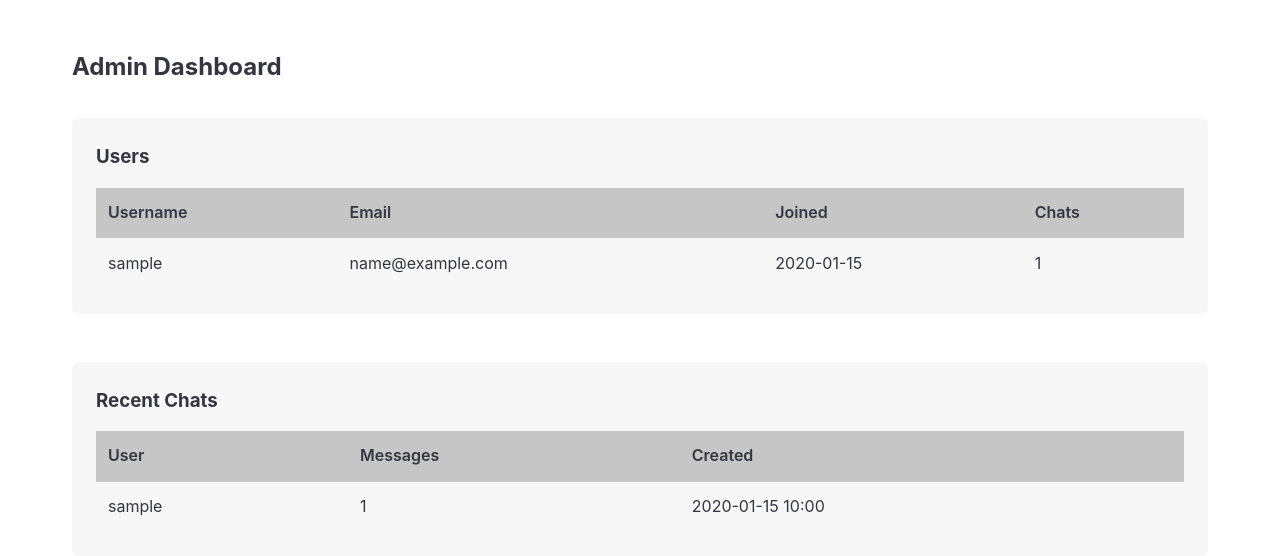
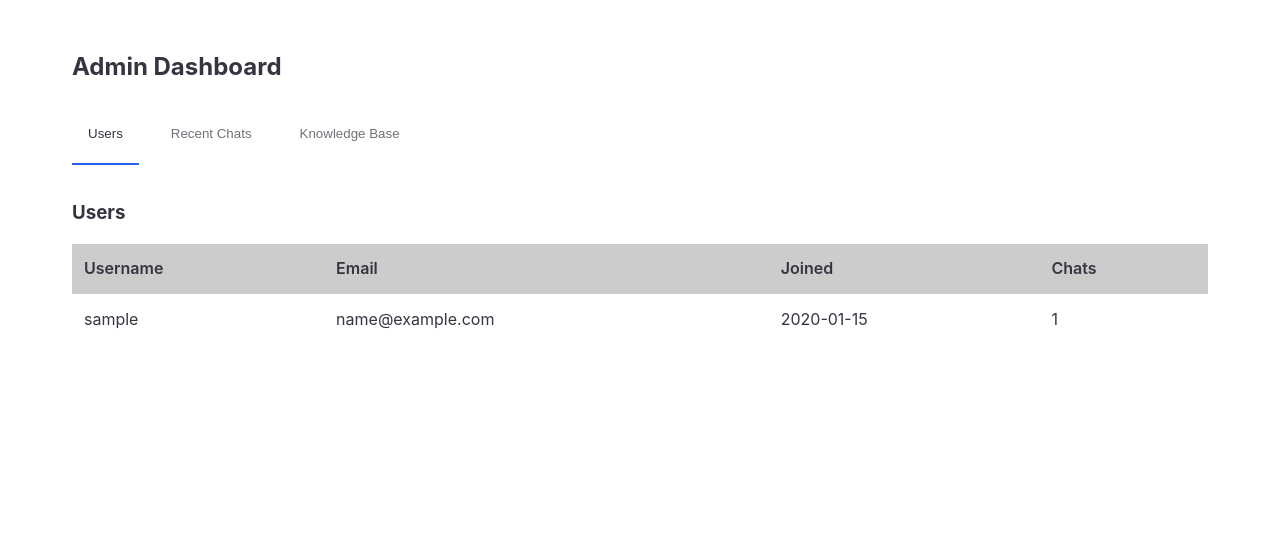
Before and after one commit to Bboyd59/chatryan, a Flask app: page /admin in a window 1280 px wide. Shown: the part 93-649 px from the top of the page. Run offline with Flask 3, Linux system fonts and the light colour scheme; a user stored in the database is signed in; tables that the repository leaves empty hold one stand-in row (values such as "Sample post").

Commit message:
Agent query: Can you please check if the admin panel now shows tabs for Users, Recent Chats, and Knowledge Base? The Knowledge Base tab should be empty but have an "Add New Entry" button.
Screenshot: https://storage.googleapis.com/screenshot-production-us-central1/8929778e-5396-459b-b19e-15e632699f10/684f0c78-041c-4f76-a562-6cd63ad0a37d.jpg

```diff
--- a/routes.py
+++ b/routes.py
@@ -1,6 +1,6 @@
 from flask import Blueprint, render_template, jsonify, request
 from flask_login import login_required, current_user
-from models import Chat, Message, User, db
+from models import Chat, Message, User, KnowledgeBase, db
 from claude_api import get_claude_response
 
 main_bp = Blueprint('main', __name__)
@@ -46,4 +46,5 @@ def admin():
 
     users = User.query.all()
     chats = Chat.query.all()
-    return render_template('admin.html', users=users, chats=chats)
+    knowledge_base = KnowledgeBase.query.order_by(KnowledgeBase.updated_at.desc()).all()
+    return render_template('admin.html', users=users, chats=chats, knowledge_base=knowledge_base)
--- a/static/css/style.css
+++ b/static/css/style.css
@@ -210,6 +210,65 @@ body {
     font-weight: 600;
     background-color: rgba(0, 0, 0, 0.2);
 }
+/* Tab styles */
+.tabs {
+    display: flex;
+    gap: 1rem;
+    margin-bottom: 2rem;
+    border-bottom: 1px solid rgba(255, 255, 255, 0.1);
+    padding-bottom: 1rem;
+}
+
+.tab-btn {
+    padding: 0.5rem 1rem;
+    border: none;
+    background: none;
+    color: var(--text-primary);
+    cursor: pointer;
+    position: relative;
+    opacity: 0.7;
+    transition: opacity 0.3s ease;
+}
+
+.tab-btn.active {
+    opacity: 1;
+}
+
+.tab-btn.active::after {
+    content: '';
+    position: absolute;
+    bottom: -1rem;
+    left: 0;
+    width: 100%;
+    height: 2px;
+    background-color: var(--accent);
+}
+
+.tab-content {
+    display: none;
+}
+
+.tab-content.active {
+    display: block;
+}
+
+.knowledge-actions {
+    margin-bottom: 1rem;
+}
+
+.btn-small {
+    padding: 0.25rem 0.5rem;
+    font-size: 0.875rem;
+    margin: 0 0.25rem;
+}
+
+.btn-small.delete {
+    background-color: #ef4444;
+}
+
+.btn-small.delete:hover {
+    background-color: #dc2626;
+}
 
 @keyframes fadeIn {
     from { opacity: 0; transform: translateY(10px); }
--- a/templates/admin.html
+++ b/templates/admin.html
@@ -4,7 +4,13 @@
 <div class="admin-panel">
     <h2>Admin Dashboard</h2>
 
-    <section class="users-section">
+    <div class="tabs">
+        <button class="tab-btn active" onclick="openTab(event, 'users')">Users</button>
+        <button class="tab-btn" onclick="openTab(event, 'chats')">Recent Chats</button>
+        <button class="tab-btn" onclick="openTab(event, 'knowledge')">Knowledge Base</button>
+    </div>
+
+    <div id="users" class="tab-content active">
         <h3>Users</h3>
         <table>
             <thead>
@@ -26,9 +32,9 @@
                 {% endfor %}
             </tbody>
         </table>
-    </section>
+    </div>
 
-    <section class="chats-section">
+    <div id="chats" class="tab-content">
         <h3>Recent Chats</h3>
         <table>
             <thead>
@@ -48,6 +54,72 @@
                 {% endfor %}
             </tbody>
         </table>
-    </section>
+    </div>
+
+    <div id="knowledge" class="tab-content">
+        <h3>Knowledge Base</h3>
+        <div class="knowledge-actions">
+            <button class="btn" onclick="showAddKnowledgeForm()">Add New Entry</button>
+        </div>
+        <table>
+            <thead>
+                <tr>
+                    <th>Title</th>
+                    <th>Created</th>
+                    <th>Last Updated</th>
+                    <th>Actions</th>
+                </tr>
+            </thead>
+            <tbody>
+                {% for entry in knowledge_base %}
+                <tr>
+                    <td>{{ entry.title }}</td>
+                    <td>{{ entry.created_at.strftime('%Y-%m-%d') }}</td>
+                    <td>{{ entry.updated_at.strftime('%Y-%m-%d') }}</td>
+                    <td>
+                        <button class="btn-small" onclick="editEntry({{ entry.id }})">Edit</button>
+                        <button class="btn-small delete" onclick="deleteEntry({{ entry.id }})">Delete</button>
+                    </td>
+                </tr>
+                {% endfor %}
+            </tbody>
+        </table>
+    </div>
 </div>
+
+<script>
+function openTab(evt, tabName) {
+    var i, tabContent, tabBtns;
+
+    tabContent = document.getElementsByClassName("tab-content");
+    for (i = 0; i < tabContent.length; i++) {
+        tabContent[i].classList.remove("active");
+    }
+
+    tabBtns = document.getElementsByClassName("tab-btn");
+    for (i = 0; i < tabBtns.length; i++) {
+        tabBtns[i].classList.remove("active");
+    }
+
+    document.getElementById(tabName).classList.add("active");
+    evt.currentTarget.classList.add("active");
+}
+
+function showAddKnowledgeForm() {
+    // TODO: Implement knowledge base form
+    alert("Add knowledge base entry form will be implemented here");
+}
+
+function editEntry(id) {
+    // TODO: Implement edit functionality
+    alert("Edit functionality will be implemented for entry " + id);
+}
+
+function deleteEntry(id) {
+    if (confirm("Are you sure you want to delete this entry?")) {
+        // TODO: Implement delete functionality
+        alert("Delete functionality will be implemented for entry " + id);
+    }
+}
+</script>
 {% endblock %}
```
Also changed, not shown: models.py (+7 -0 lines).
